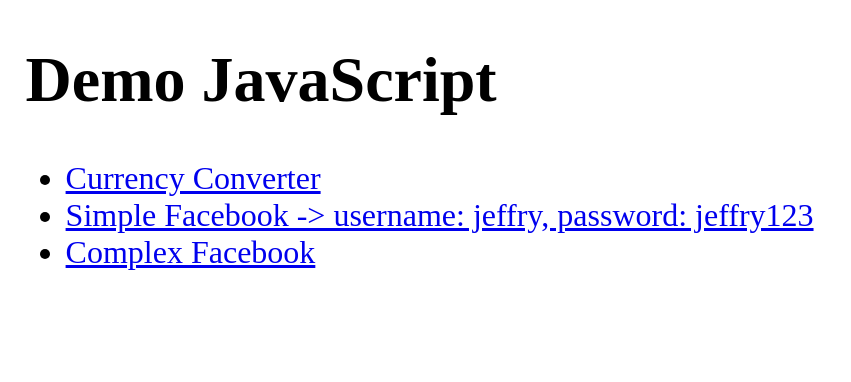
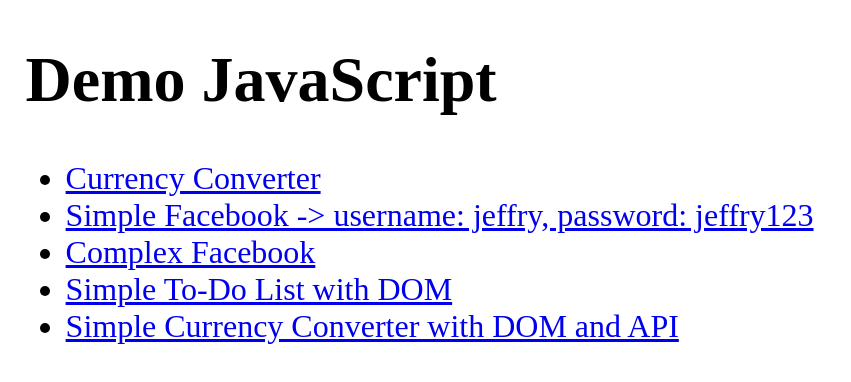
Before and after one commit to jeffrymahbuubi/demo-javascript, a plain HTML site: page index.html in a window 1280 px wide. Shown: the whole page, without its empty margins (0-851 px from the left). Drawn offline with Linux system fonts and the light colour scheme.

Commit message:
feat: add todo-list and currency converter section

```diff
--- a/index.html
+++ b/index.html
@@ -23,6 +23,12 @@
         <li>
           <a href="/complex-facebook/">Complex Facebook</a>
         </li>
+        <li><a href="/to-do-list/">Simple To-Do List with DOM</a></li>
+        <li>
+          <a href="/currency-converter/"
+            >Simple Currency Converter with DOM and API</a
+          >
+        </li>
       </ul>
     </main>
   </body>
```
